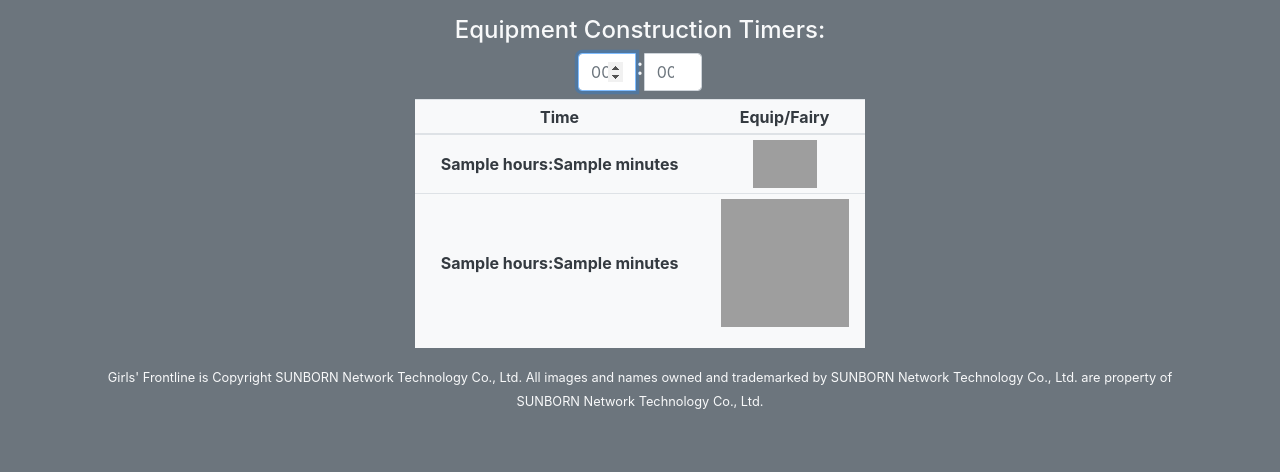
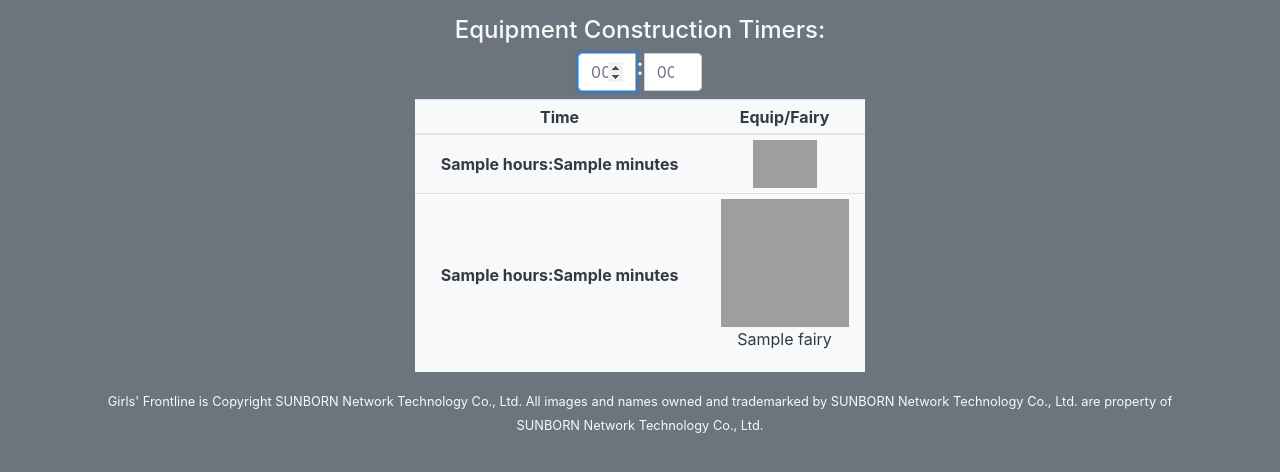
Before and after one commit to creshal/brainlets-sim, a Django app: template templates/girlsfrontline/equip_timers.html in a window 1280 px wide. Shown: the part 56-528 px from the top of the page. Run offline with Django 3.2, Linux system fonts and the light colour scheme; the template is opened without the code that fills it: most values are stand-ins (such as "Sample title", 1, 10 or a date in 2020); some libraries are stand-ins or nearby versions; grey boxes are pictures that could not be loaded.

Commit message:
Add names for fairies in equiptimers page

```diff
--- a/templates/girlsfrontline/equip_timers.html
+++ b/templates/girlsfrontline/equip_timers.html
@@ -34,7 +34,7 @@
       {% for fairy in fairy_list %}
         <tr>
           <td class="align-middle font-weight-bold">{{fairy.hours}}:{{fairy.minutes}}</td>
-          <td><img class="fairy img-fluid" src="{% static 'girlsfrontline/sim/fairies/'|add:fairy.id|add:'.png' %}"></img></td>
+          <td><img class="fairy img-fluid" src="{% static 'girlsfrontline/sim/fairies/'|add:fairy.id|add:'.png' %}"></img><br>{{fairy.name}}</td>
         </tr>
       {% endfor %}
     </tbody>
--- a/views.py
+++ b/views.py
@@ -42,6 +42,7 @@ def equip_timers(request):
             info['hours'] = '{0:0>2.0f}'.format(int(fairy['construct_time']) / 60 // 60)
             info['minutes'] = '{0:0>2.0f}'.format(int(fairy['construct_time']) / 60 % 60)
             info['id'] = str(fairy['id'])
+            info['name'] = str(fairy['name'])
             fairy_list.append(info)
 
     fairy_list = sorted(fairy_list, key=itemgetter('hours','minutes'))
```
